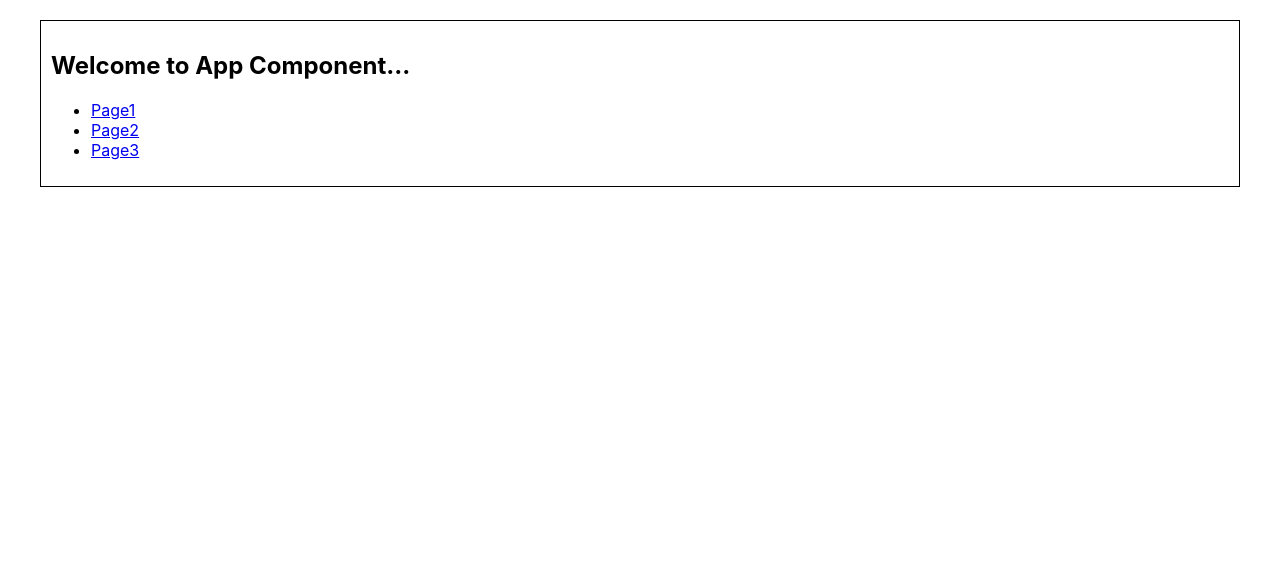
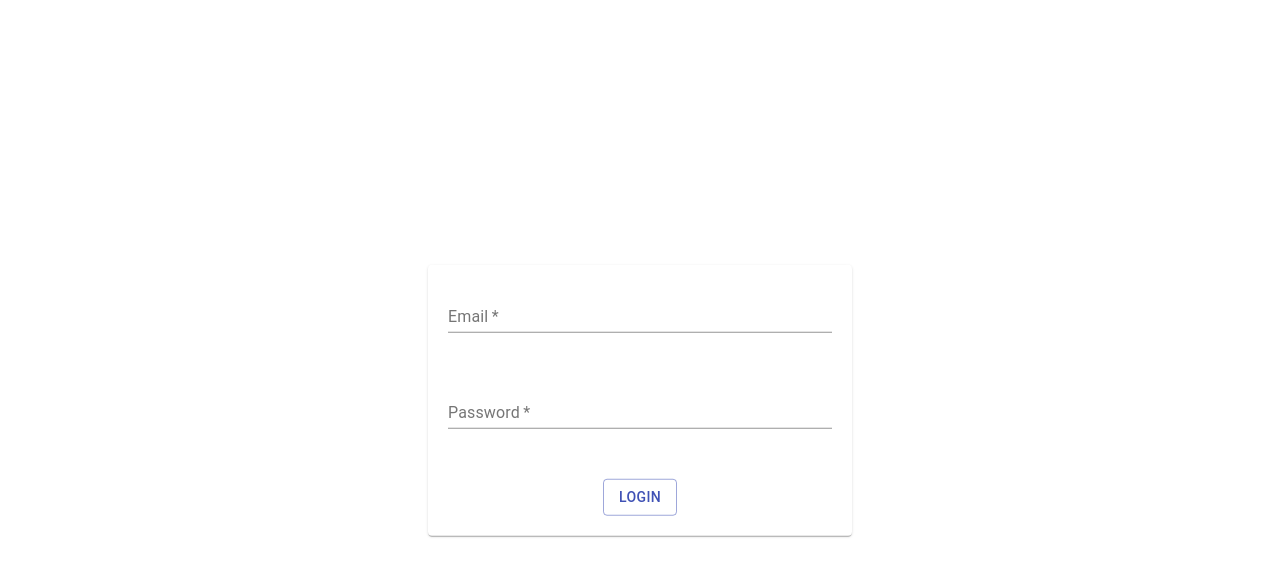
Before and after one commit to RahafSalah/second-react-app, a React (Create React App) app: page /loginpage in a window 1280 px wide. Shown: the top 576 px of the page. Built offline with nearby package versions, Linux system fonts and the light colour scheme.

Commit message:
material-ui & formik first commit

```diff
--- a/package.json
+++ b/package.json
@@ -3,9 +3,11 @@
   "version": "0.1.0",
   "private": true,
   "dependencies": {
+    "@material-ui/core": "^4.11.3",
     "@testing-library/jest-dom": "^5.11.10",
     "@testing-library/react": "^11.2.6",
     "@testing-library/user-event": "^12.8.3",
+    "formik": "^2.2.6",
     "react": "^17.0.2",
     "react-dom": "^17.0.2",
     "react-redux": "^7.2.3",
--- a/src/App.css
+++ b/src/App.css
@@ -2,8 +2,8 @@
   text-align: center;
 }
 
-div {
+/* div {
   margin: 20px;
   padding: 10px;
   border: solid 1px black;
-}
+} */
--- a/src/App.js
+++ b/src/App.js
@@ -1,4 +1,5 @@
 import "./App.css";
+import LoginPage from "./LoginPage"
 import Page1 from "./Page1";
 import Page2 from "./Page2";
 import Page3 from "./Page3";
@@ -7,8 +8,24 @@ import { BrowserRouter, Link, Switch, Route } from "react-router-dom";
 function App() {
   return (
     <BrowserRouter>
-      <h2>Welcome to App Component...</h2>
+      <Switch>
+        <Route path="/" exact component={Menu}></Route>
+        <Route path="/loginpage" component={LoginPage}></Route>
+        <Route path="/page1" component={Page1}></Route>
+        <Route path="/page2" component={Page2}></Route>
+        <Route path="/page3" component={Page3}></Route>
+        <Route path="/" component={Menu}></Route>
+      </Switch>
+    </BrowserRouter>
+  );
+}
+function Menu(){
+  return(
+    <div>
       <ul>
+        <li>
+          <Link to="/loginpage">Login Page</Link>
+        </li>
         <li>
           <Link to="/page1">Page1</Link>
         </li>
@@ -19,14 +36,7 @@ function App() {
           <Link to="/page3">Page3</Link>
         </li>
       </ul>
-      <Switch>
-        <Route path="/page1" component={Page1}></Route>
-        <Route path="/page2" component={Page2}></Route>
-        <Route path="/page3" component={Page3}></Route>
-        <Route path="/" component={null}></Route>
-      </Switch>
-    </BrowserRouter>
+    </div>
   );
 }
-
 export default App;
--- /dev/null
+++ b/src/LoginPage.js
@@ -0,0 +1,91 @@
+import React from "react";
+import { Paper, Grid, TextField, Button } from "@material-ui/core";
+import { useFormik } from "formik";
+
+const validateLogin = (loginData) => {
+  const errors = {};
+
+  if (!loginData.email) {
+    errors.email = "Please Enter Email";
+  } else if (
+    !/^[A-Z0-9._%+-]+@[A-Z0-9.-]+\.[A-Z]{2,4}$/i.test(loginData.email)
+  ) {
+    errors.email = "Invalid email address";
+  }
+
+  if (!loginData.password || loginData.password.length === 0) {
+    errors.password = "Please Enter Password";
+  } else if (loginData.password.length < 6) {
+    errors.password = "Password must contain at least 6 characters";
+  }
+  return errors;
+};
+
+function LoginPage() {
+  const formik = useFormik({
+    initialValues: {
+      email: "",
+      password: "",
+    },
+    validate: validateLogin,
+    onSubmit: (values) => {
+      alert(JSON.stringify(values));
+    },
+  });
+
+  const pageStyle = {
+    padding: 20,
+    width: "30%",
+    position: "fixed",
+    top: "50%",
+    left: "50%",
+    transform: "translate(-50%, -50%)",
+  };
+
+  return (
+    <Paper style={pageStyle}>
+      <div>
+        <Grid container spacing={6} direction="column">
+          <Grid item md={true} sm={true} xs={true}>
+            <TextField
+              id="email"
+              label="Email"
+              type="email"
+              value={formik.values.email}
+              fullWidth
+              required
+              onChange={formik.handleChange}
+              onBlur={formik.handleBlur}
+            />
+            {formik.errors.email ? (
+              <span style={{ color: "red" }}>{formik.errors.email}</span>
+            ) : null}
+          </Grid>
+
+          <Grid item md={true} sm={true} xs={true}>
+            <TextField
+              id="password"
+              label="Password"
+              type="password"
+              value={formik.values.password}
+              fullWidth
+              required
+              onChange={formik.handleChange}
+              onBlur={formik.handleBlur}
+            />
+            {(formik.errors.password && formik.touched.password)? (
+              <span style={{ color: "red" }}>{formik.errors.password}</span>
+            ) : null}
+          </Grid>
+        </Grid>
+        <Grid container justify="center" style={{ marginTop: "50px" }}>
+          <Button variant="outlined" color="primary">
+            Login
+          </Button>
+        </Grid>
+      </div>
+    </Paper>
+  );
+}
+
+export default LoginPage;
```
Also changed, not shown: 1 other file (tests, documents, lock files or other folders).
